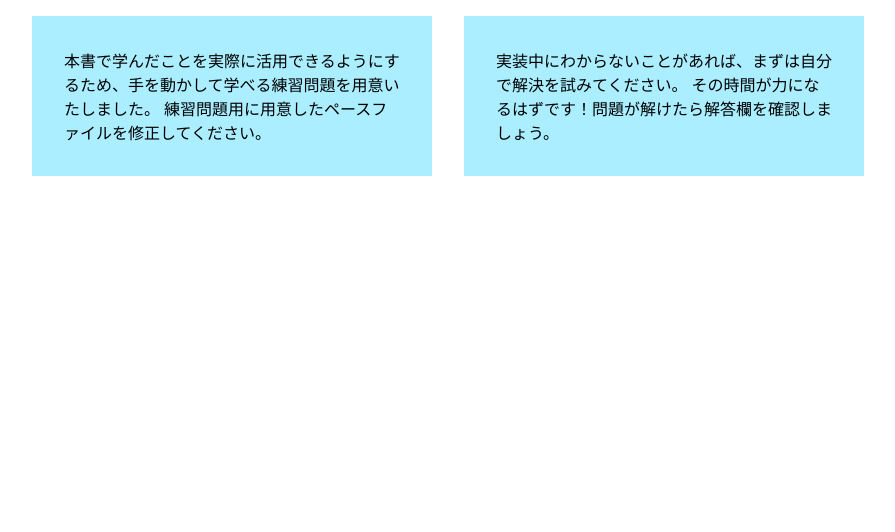
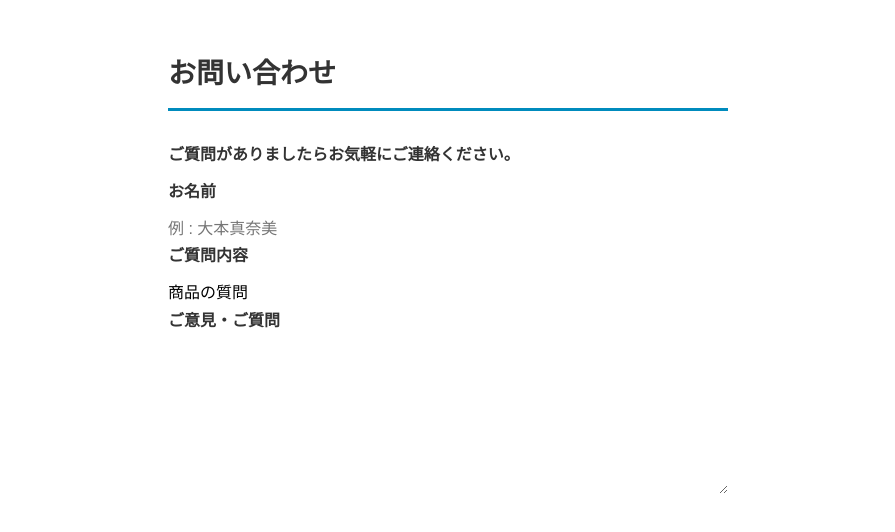
Before and after one commit to itc-s26004/CH03, a plain HTML site: page index.html in a window 1280 px wide. Shown: the whole page, without its empty margins (192-1087 px from the left). Drawn offline with Linux system fonts and the light colour scheme; some packages are replaced by stand-ins of ours; files that its build step writes are made by us from their sources.

Commit message:
Add files via upload

```diff
--- a/index.html
+++ b/index.html
@@ -3,26 +3,24 @@
 
 <head>
 	<meta charset="UTF-8">
-	<title>横並びのボックス</title>
-	<meta name="description" content="横並びのボックス">
+	<title>CSSをリセットしよう</title>
+	<meta name="description" content="HTMLへの書き込み方 3">
+	<link href="css/style.css" rel="stylesheet">
 	<link rel="stylesheet" href="https://unpkg.com/ress/dist/ress.min.css">
-	<link rel="stylesheet" href="style.css">
 </head>
 
 <body>
-	<div class="container">
-		<div class="box">
-			<p>
-			本書で学んだことを実際に活用できるようにするため、手を動かして学べる練習問題を用意いたしました。
-			練習問題用に用意したペースファイルを修正してください。
-			</p>
-		</div>
-		<div class="box">
-			<p>
-			実装中にわからないことがあれば、まずは自分で解決を試みてください。
-			その時間が力になるはずです！問題が解けたら解答欄を確認しましょう。
-			</p>
-		</div>
-	</div>
-	</body>
+	<h1>お問い合わせ</h1>
+	<p>ご質問がありましたらお気軽にご連絡ください。</p>
+	<p>お名前</p>
+	<input type="text" placeholder="例 : 大本真奈美">
+	<p>ご質問内容</p>
+	<select name="question">
+		<option value="a">商品の質問</option>
+		<option value="b">お店について</option>
+		<option value="c">その他</option>
+	</select>
+	<p>ご意見・ご質問</p>
+	<textarea name="message"></textarea>
+</body>
 </html>
--- a/style.css
+++ b/style.css
@@ -1,11 +1,37 @@
-.container {
-	display: flex;
-	justify-content: center;
+@charset "UTF-8";
+body{
+	max-width: 600px;
+	margin: 50px auto;
+	padding: 0 20px;
+	font-family: sans-serif;
+	line-height: 1.7;
+	color: #333;
 }
 
-.box {
-	background-color: #aef;
-	width: 400px;
-	padding: 2rem;
-	margin: 1rem;
+h1{
+	font-size: 28px;
+	margin-bottom: 30px;
+	border-bottom: 3px solid #008bbd;
+	padding-bottom: 10px;
 }
+
+p{
+	margin-bottom: 10px;
+	font-weight: bold;
+}
+
+input[type="text"]
+select,
+textarea{
+	width: 100%;
+	padding: 12px;
+	border: 1px solid #ccc;
+	border-radius: 6px;
+	margin-bottom: 25px;
+	font-size: 16px;
+}
+
+textarea{
+	height: 150px;
+}
+i
```
